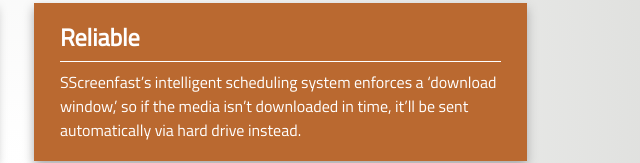
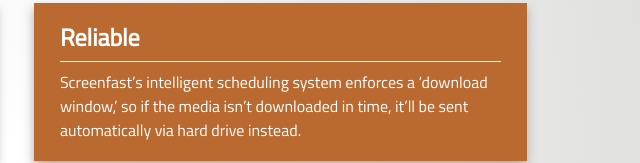
Before and after one commit to screenfast/screenfast, a plain HTML site: page exhibitor.html in a window 1280 px wide. Shown: the part 793-956 px from the top of the page, 625-1265 px from the left. Drawn offline with Linux system fonts and the light colour scheme.

Commit message:
Typo fix

```diff
--- a/exhibitor.html
+++ b/exhibitor.html
@@ -68,7 +68,7 @@
     <div class="text-box orange ">
         <h2>Reliable</h2>
         <hr>
-        <p>SScreenfast’s intelligent scheduling system enforces a ‘download window,’ so if the media isn’t downloaded in time, it’ll be sent automatically via hard drive instead.</p>
+        <p>Screenfast’s intelligent scheduling system enforces a ‘download window,’ so if the media isn’t downloaded in time, it’ll be sent automatically via hard drive instead.</p>
     </div>
     <div class="text-box green no-left-margin">
         <h2>Fast</h2>
```
